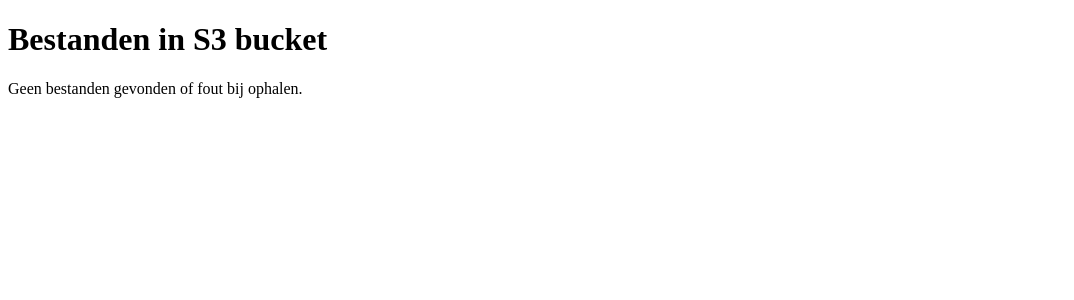
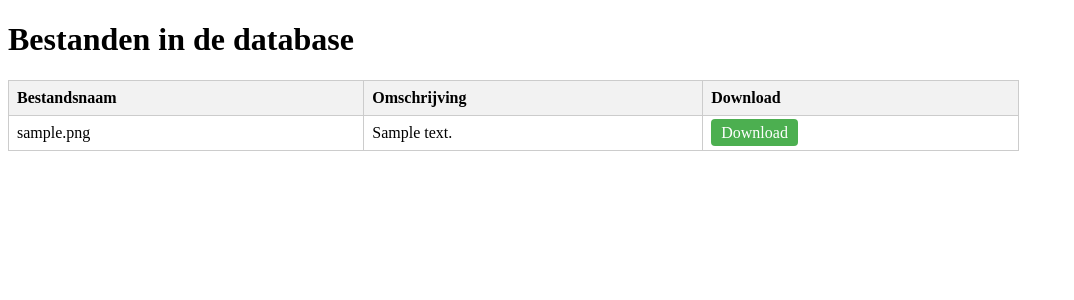
Before and after one commit to Vic-Winderix/AWS, a PHP site: page /APP/index.php in a window 1280 px wide. Shown: the top 300 px of the page, without its empty margins (0-1074 px from the left). Run offline with PHP 8.4, Linux system fonts and the light colour scheme; tables that the repository leaves empty hold one stand-in row (values such as "Sample post"); a stand-in replaces the project's code that opens the database connection.

Commit message:
database fixed

```diff
--- a/AWS-Terraform/APP/index.php
+++ b/AWS-Terraform/APP/index.php
@@ -1,16 +1,19 @@
 <?php
-include("connect.php");
+include("connect.php"); // je mysqli connectie
 $bucketName = 'terraform-vicwin-uploads';
 $region = 'eu-west-1';
 
-// Download script: als er een 'file' parameter is, download het bestand
+// ========================
+// Download script
+// ========================
 if (isset($_GET['file'])) {
     $fileName = $_GET['file'];
     $tmpFile = tempnam(sys_get_temp_dir(), 's3_');
 
-    // Download het bestand tijdelijk
-    $cmd = escapeshellcmd("aws s3 cp s3://$bucketName/$fileName $tmpFile --region $region");
-    exec($cmd, $output, $return_var);
+    // Download het bestand tijdelijk van S3
+    $cmd = escapeshellcmd("aws s3 cp s3://$bucketName/" . escapeshellarg($fileName) . " " . escapeshellarg($tmpFile) . " --region $region");
+
+    exec($cmd . " 2>&1", $output, $return_var);
 
     if ($return_var === 0) {
         header('Content-Description: File Transfer');
@@ -24,32 +27,52 @@ if (isset($_GET['file'])) {
         unlink($tmpFile);
         exit;
     } else {
-        echo "Fout bij downloaden.";
+        echo "Fout bij downloaden van S3.";
         echo "<pre>" . implode("\n", $output) . "</pre>";
         exit;
     }
 }
 
-// Anders: lijst van bestanden tonen
-$cmd = escapeshellcmd("aws s3 ls s3://$bucketName --region $region");
-exec($cmd, $output, $return_var);
+// ========================
+// Lijst van bestanden tonen
+// ========================
+$result = $conn->query("SELECT filename, description FROM bestanden ORDER BY created_at DESC");
 
-echo '<!DOCTYPE html><html><body>';
-echo '<h1>Bestanden in S3 bucket</h1>';
+echo '<!DOCTYPE html>
+<html>
+<head>
+    <title>Bestanden overzicht</title>
+    <style>
+        table { border-collapse: collapse; width: 80%; }
+        th, td { border: 1px solid #ccc; padding: 8px; text-align: left; }
+        th { background-color: #f2f2f2; }
+        a.button { text-decoration: none; padding: 5px 10px; background-color: #4CAF50; color: white; border-radius: 4px; }
+    </style>
+</head>
+<body>
+<h1>Bestanden in de database</h1>';
 
-if ($return_var === 0 && !empty($output)) {
-    echo '<ul>';
-    foreach ($output as $line) {
-        // De regel van aws s3 ls heeft format: YYYY-MM-DD HH:MM:SS    SIZE FILENAME
-        $parts = preg_split('/\s+/', $line, 4);
-        if (isset($parts[3])) {
-            $fileName = $parts[3];
-            echo '<li><a href="?file=' . urlencode($fileName) . '">' . htmlspecialchars($fileName) . '</a></li>';
-        }
+if ($result && $result->num_rows > 0) {
+    echo '<table>
+        <tr>
+            <th>Bestandsnaam</th>
+            <th>Omschrijving</th>
+            <th>Download</th>
+        </tr>';
+
+    while ($row = $result->fetch_assoc()) {
+        $file = htmlspecialchars($row['filename']);
+        $desc = htmlspecialchars($row['description']);
+        echo '<tr>
+            <td>' . $file . '</td>
+            <td>' . $desc . '</td>
+            <td><a class="button" href="?file=' . urlencode($row['filename']) . '">Download</a></td>
+        </tr>';
     }
-    echo '</ul>';
+
+    echo '</table>';
 } else {
-    echo '<p>Geen bestanden gevonden of fout bij ophalen.</p>';
+    echo '<p>Geen bestanden gevonden in de database.</p>';
 }
 
 echo '</body></html>';
```
Also changed, not shown: 3 other files.
